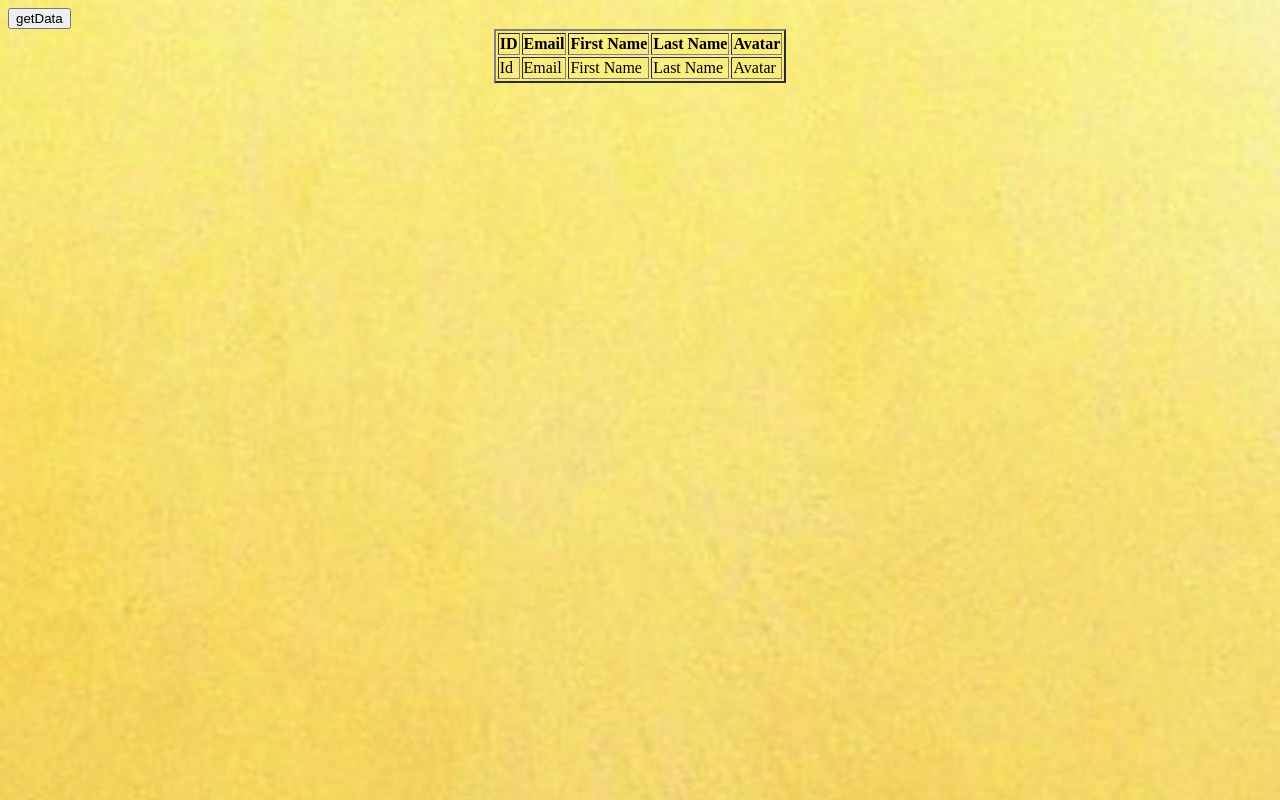
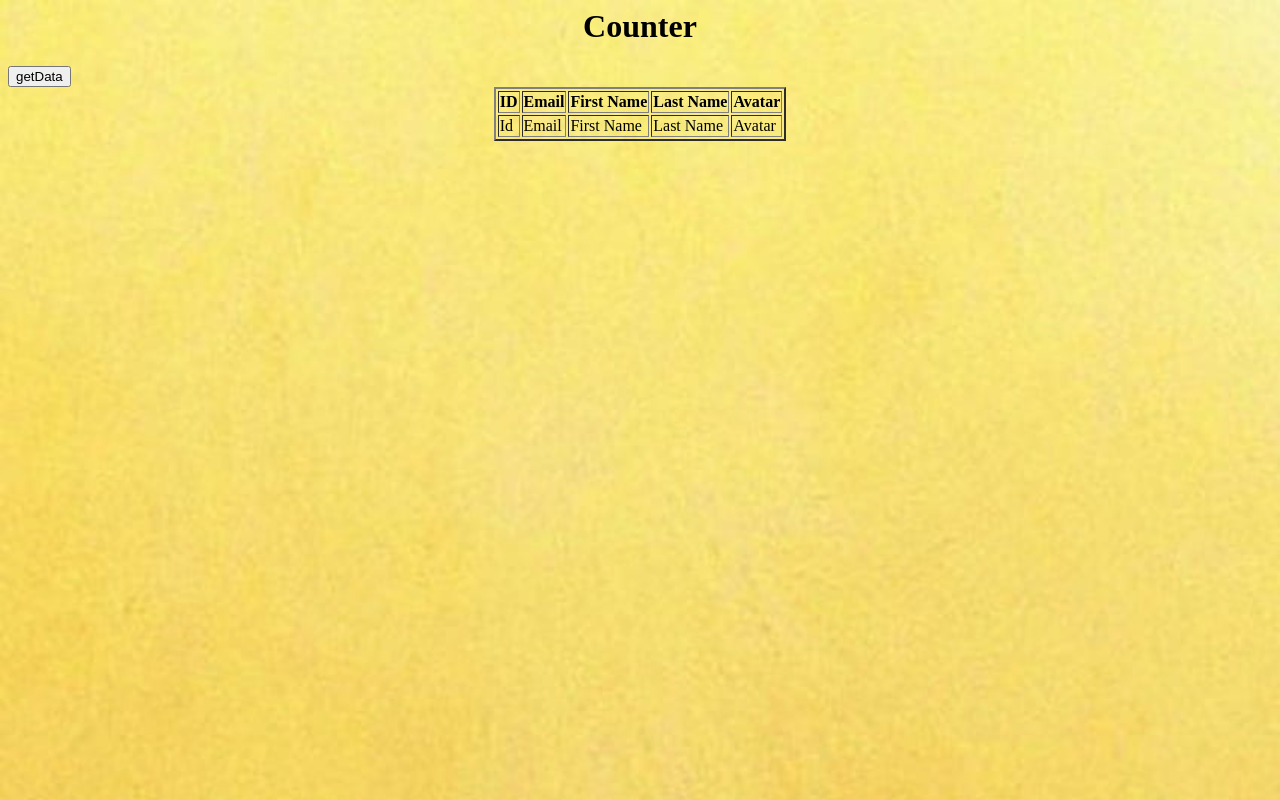
Before and after one commit to KadambariRaut/Ajax-Project, a plain HTML site: page index.html in a window 1280 px wide. Drawn offline with Linux system fonts and the light colour scheme.

Commit message:
Update index.html

```diff
--- a/index.html
+++ b/index.html
@@ -8,7 +8,7 @@
     </style>
 
 </style>
-<!-- <h1 align="center" id="Counter">Counter</h1> -->
+<h1 align="center" id="Counter">Counter</h1>
 <button onclick="getData()">getData</button>
 <table border="2px" align="center">
     <thead>
```
